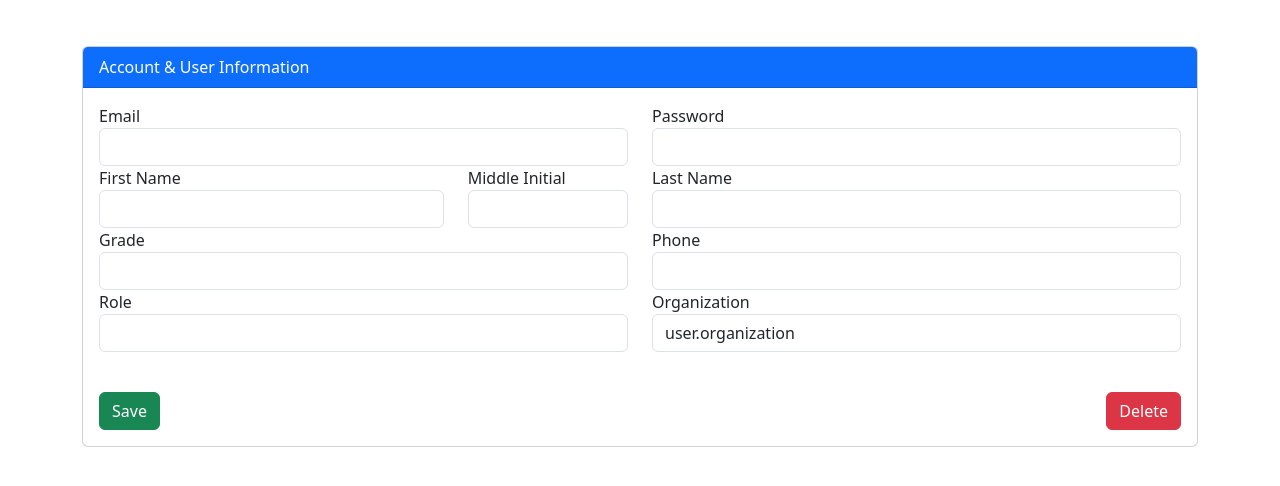
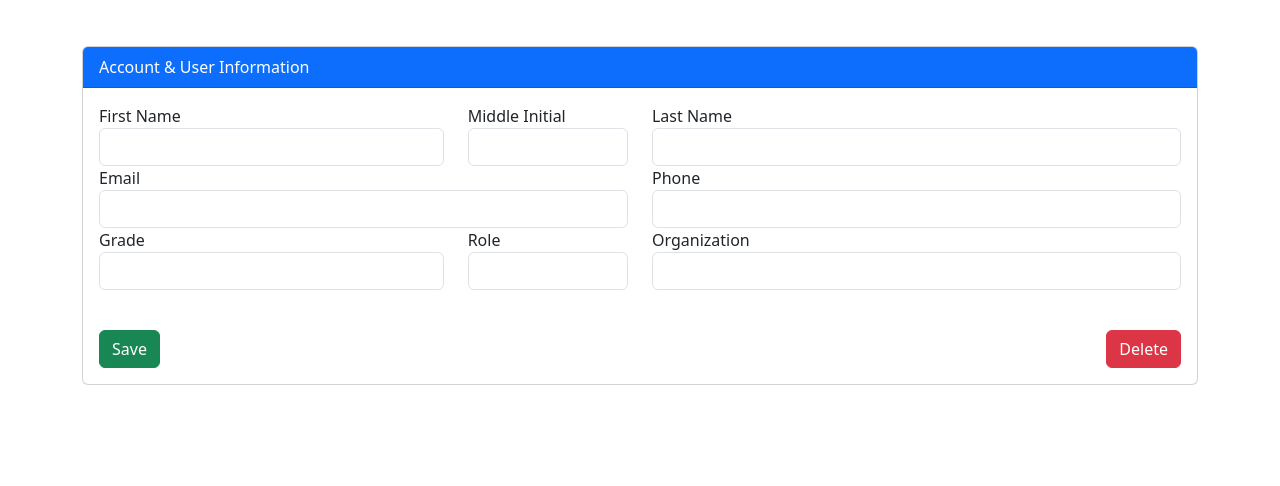
Before and after one commit to ethan-kisiel/virt-341, a Python web app: template src/templates/profile.html in a window 1280 px wide. Shown: the part 76-562 px from the top of the page. Run offline with Jinja, Linux system fonts and the light colour scheme; the template is opened without the code that fills it, so the values that code supplies are empty.

Commit message:
added class studentprofileform to forms,  removed part of bp_student.py, database manager updated, profile.html rearranged/removed password field

```diff
--- a/src/managers/database_manager.py
+++ b/src/managers/database_manager.py
@@ -202,7 +202,7 @@
 
         return cls.with_session(
             lambda session, email: session.query(Account)
-            .options(joinedload(Account.user).joinedload(User.role))
+            .options(joinedload(Account.user).joinedload(User.role),joinedload(Account.user).joinedload(User.organization))
             .get(email),
             email,
         )
@@ -275,9 +275,6 @@
             user_id,
         )
 
-            .first(), email)
-
-
     def update_student(self, student_id, updated_data):
         student = self.get_student(student_id)
         if student:
--- a/src/templates/profile.html
+++ b/src/templates/profile.html
@@ -12,22 +12,6 @@
       <div class="card-header bg-primary text-white">Account & User Information</div>
       <div class="card-body">
           <form id="updateUserAccountForm" method="POST" action="/update_account">
-
-              <!-- Email and Password (Account info) -->
-              <div class="row">
-                  <div class="col-md-6">
-                      <div class="form-group">
-                          <label for="email">Email</label>
-                          <input type="email" class="form-control" id="email" name="email" value="{{ account.email }}" required>
-                      </div>
-                  </div>
-                  <div class="col-md-6">
-                      <div class="form-group">
-                          <label for="password">Password</label>
-                          <input type="password" class="form-control" id="password" name="password" required>
-                      </div>
-                  </div>
-              </div>
 
               <!-- First Name, Middle Initial, Last Name (User info) -->
               <div class="row">
@@ -51,12 +35,12 @@
                   </div>
               </div>
 
-              <!-- Grade, Phone -->
+              <!-- Email and Phone -->
               <div class="row">
                   <div class="col-md-6">
                       <div class="form-group">
-                          <label for="grade">Grade</label>
-                          <input type="text" class="form-control" id="grade" name="grade" value="{{ user.grade }}">
+                          <label for="email">Email</label>
+                          <input type="email" class="form-control" id="email" name="email" value="{{ account.email }}" required>
                       </div>
                   </div>
                   <div class="col-md-6">
@@ -67,27 +51,27 @@
                   </div>
               </div>
 
-              <!-- Role and Organization -->
+              <!--Grade, Role, and Organization-->
               <div class="row">
-                <div class="col-md-6">
+                <div class="col-md-4">
+                    <div class="form-group">
+                        <label for="grade">Grade</label>
+                        <input type="text" class="form-control" id="grade" name="grade" value="{{ user.grade }}" required>
+                    </div>
+                </div>
+                <div class="col-md-2">
                     <div class="form-group">
                         <label for="role">Role</label>
-                        <select class="form-control" id="role" name="role" required>
-                            <!-- Loop through the roles to populate the select options -->
-                            {% for role in roles %}
-                                <option value="{{ role.id }}" {% if current_user.user.role.id == role.id %} selected {% endif %}>{{ role.role_name }}</option>
-                            {% endfor %}
-                        </select>
+                        <input type="text" class="form-control" id="role" name="role" value="{{ user.role }}">
                     </div>
                 </div>
                 <div class="col-md-6">
                     <div class="form-group">
                         <label for="organization">Organization</label>
-                          <input type="text" class="form-control" id="organization" name="organization" value="{{ 'user.organization' }}">
+                        <input type="text" class="form-control" id="organization" name="organization" value="{{ user.organization }}" required>
                     </div>
                 </div>
             </div>
-
 
               <br>
             <div class="row mt-3">
```
Also changed, not shown: src/blueprints/student/bp_student.py (+0 -14 lines), src/forms.py (+12 -13 lines). Lines whose indentation alone changed are shown as unchanged.
